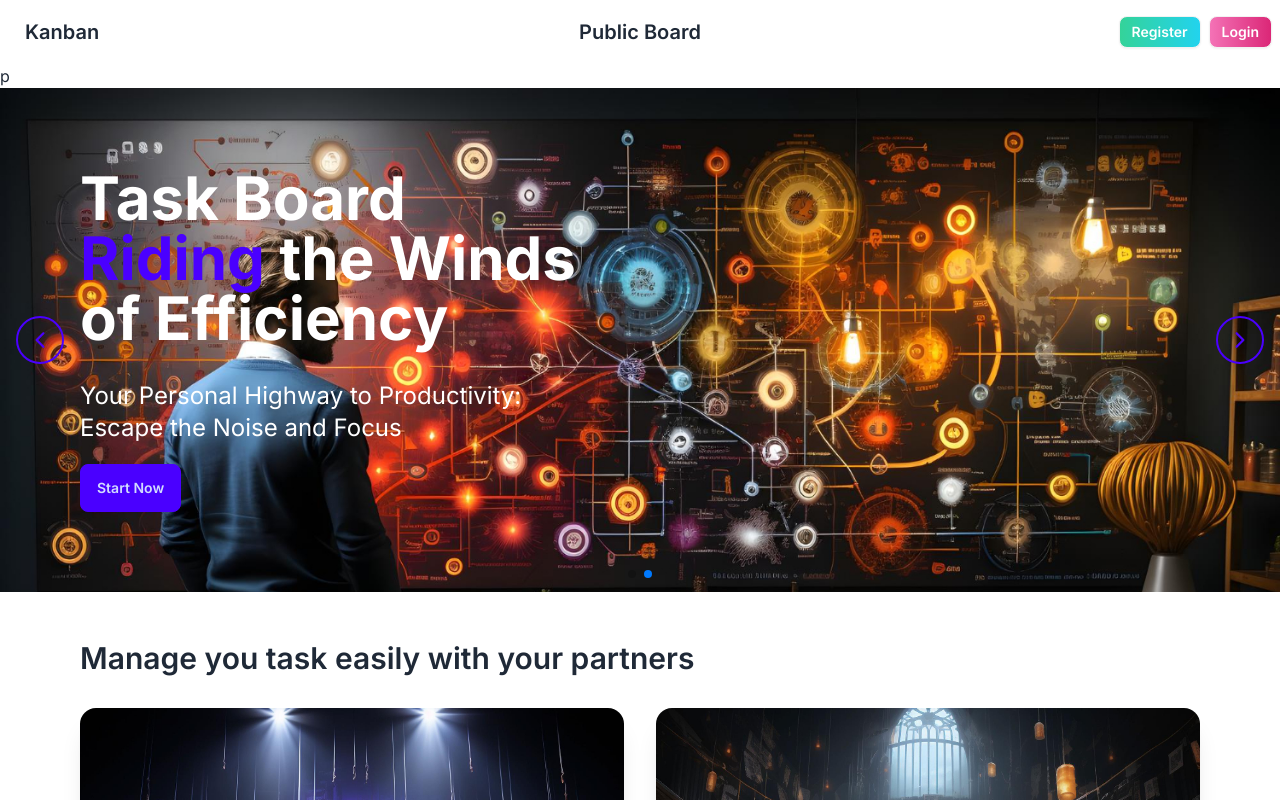
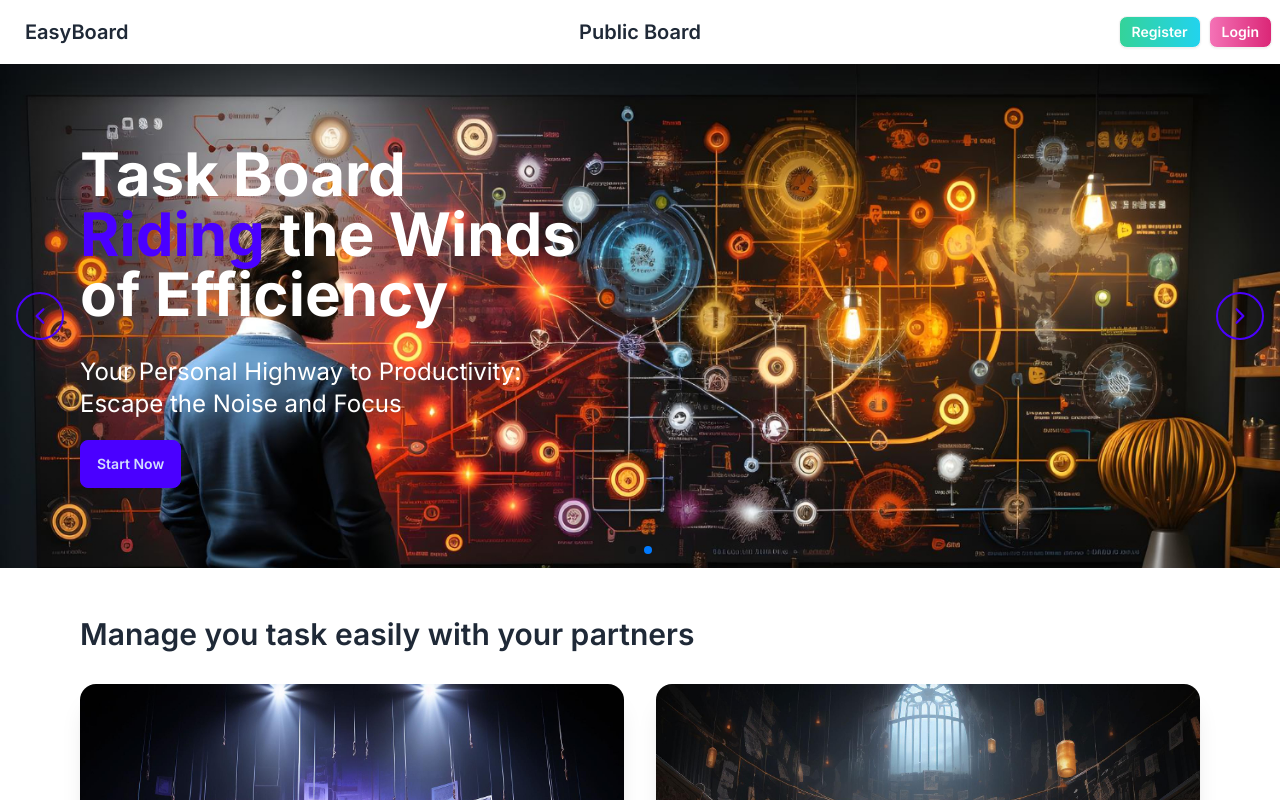
Before and after one commit to mallick-portfolio/random-api-frontend, a Next.js app: page / in a window 1280 px wide. Shown: the top 800 px of the page. Built offline with nearby package versions, Linux system fonts and the light colour scheme.

Commit message:
update package json

```diff
--- a/src/app/components/shared/DashboardHeader.js
+++ b/src/app/components/shared/DashboardHeader.js
@@ -64,7 +64,7 @@ const DashboardHeader = () => {
         </div>
         <div className="navbar-center">
           <Link href={"/"} className="text-xl">
-            Kanban
+            EasyBoard
           </Link>
         </div>
         <div className="navbar-end">
--- a/src/app/components/shared/DashboardSidebar.js
+++ b/src/app/components/shared/DashboardSidebar.js
@@ -14,7 +14,7 @@ const DashboardSidebar = () => {
       ></label>
       <div className="flex flex-col w-64 h-screen px-4 py-8 overflow-y-auto bg-white border-r rtl:border-r-0 rtl:border-l dark:bg-gray-900 dark:border-gray-700">
         <Link href={"/"} className="text-xl m-auto">
-          Kanban
+          EasyBoard
         </Link>
 
         <div className="flex flex-col items-center mt-6 -mx-2">
--- a/src/app/components/shared/Header.js
+++ b/src/app/components/shared/Header.js
@@ -23,7 +23,7 @@ const Header = () => {
             </svg>
           </div> */}
           <Link href={"/"} className="btn btn-ghost text-xl">
-            Kanban
+            EasyBoard
           </Link>
         </div>
       </div>
--- a/src/app/layout.js
+++ b/src/app/layout.js
@@ -6,7 +6,7 @@ import Header from "./components/shared/Header";
 const inter = Inter({ subsets: ["latin"] });
 
 export const metadata = {
-  title: "Kanban",
+  title: "EasyBoard",
   description: "Generated by create next app",
 };
 
--- a/src/app/page.js
+++ b/src/app/page.js
@@ -10,7 +10,7 @@ import Link from "next/link";
 export default async function Home() {
   return (
     <main className="">
-      <Header />p
+      <Header />
       <Slider />
       <div className="container my-12">
         <h2 className="text-3xl font-semibold my-8">
```
Also changed, not shown: 2 other files (tests, documents, lock files or other folders).
